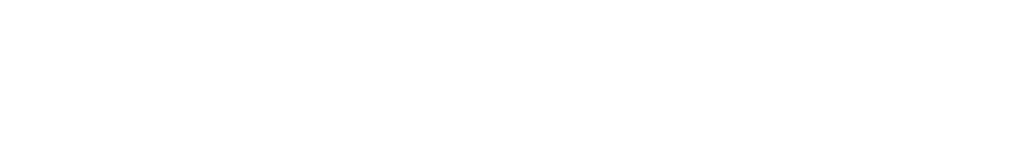
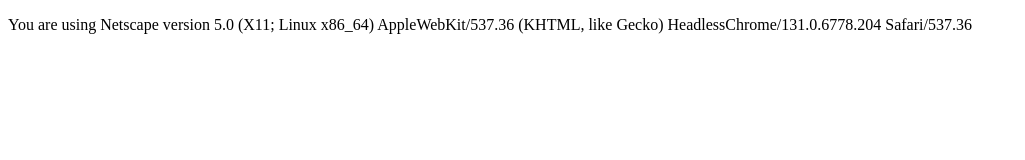
Before and after one commit to acciojob/browser-info-pilu9147, a website: page main.html in a window 1280 px wide. Shown: the whole page, without its empty margins (0-1025 px from the left). Drawn offline with Linux system fonts and the light colour scheme.

Commit message:
created a submission

```diff
--- a/main.html
+++ b/main.html
@@ -8,6 +8,7 @@
 
 <body>
 	<!-- the entire body must be written by student -->
+	<p id="text"></p>
     <script type="text/javascript" src="./script.js">
 </script>
 
--- a/script.js
+++ b/script.js
@@ -1 +1,4 @@
 //your JS code here. If required.
+var lname = document.getElementById("text");
+lname.innerText = `You are using ${navigator.appName} version ${navigator.appVersion}`
+document.body.append(lname);
```
